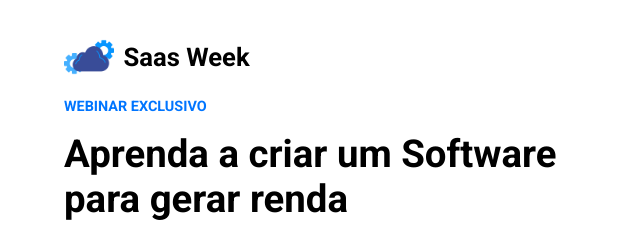
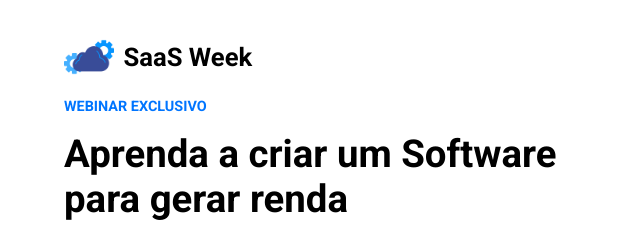
Before and after one commit to brenogss/Projeto_SaaS, a plain HTML site: page index.html in a window 1280 px wide. Shown: the top 234 px of the page, 0-640 px from the left. Drawn offline with Linux system fonts and the light colour scheme.

Commit message:
Update index.html

```diff
--- a/index.html
+++ b/index.html
@@ -11,8 +11,8 @@
 <body>
   <div id="about-container">
     <div id="brand">
-        <img src="img/saasweeklogo.png" alt="Saas Week">
-        <h1>Saas Week</h1>
+        <img src="img/saasweeklogo.png" alt="SaaS Week">
+        <h1>SaaS Week</h1>
     </div>
     <p id="exclusive">Webinar Exclusivo</p>
     <h2>Aprenda a criar um Software para gerar renda</h2>
```
